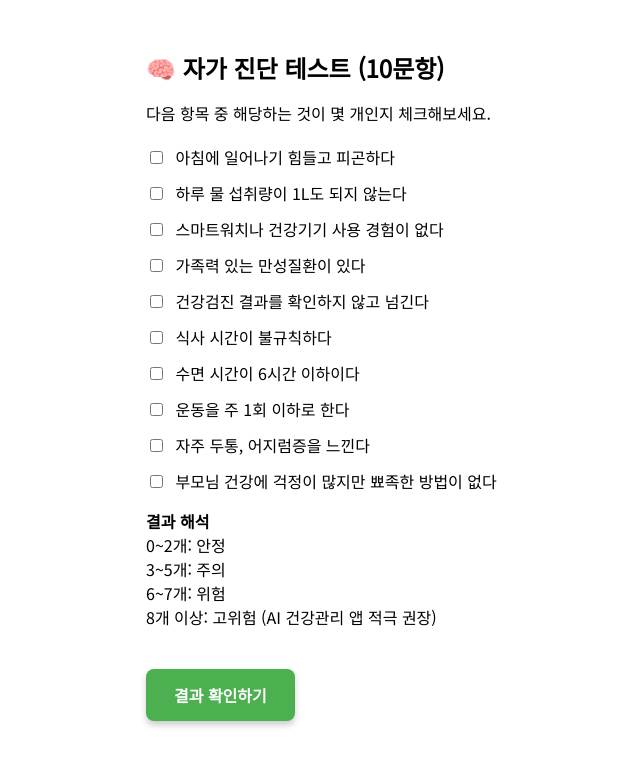
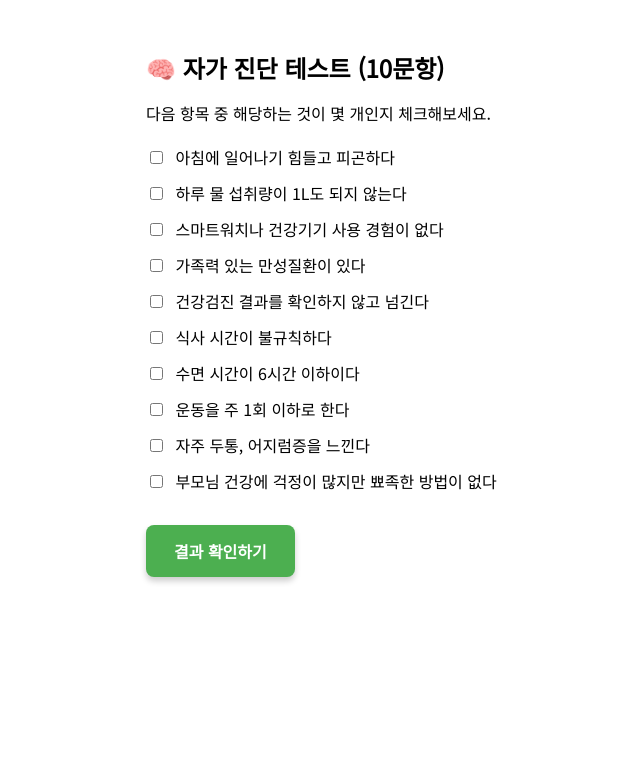
Before and after one commit to BalanceFood1976/ai_health_care, a plain HTML site: page index.html in a window 1280 px wide. Shown: the whole page, without its empty margins (174-814 px from the left). Drawn offline with Linux system fonts and the light colour scheme.

Commit message:
Add files via upload

```diff
--- a/index.html
+++ b/index.html
@@ -65,12 +65,7 @@
     <label><input type="checkbox"> 운동을 주 1회 이하로 한다</label>
     <label><input type="checkbox"> 자주 두통, 어지럼증을 느낀다</label>
     <label><input type="checkbox"> 부모님 건강에 걱정이 많지만 뾰족한 방법이 없다</label>
-    <p><b>결과 해석</b><br>
-      0~2개: 안정<br>
-      3~5개: 주의<br>
-      6~7개: 위험<br>
-      8개 이상: 고위험 (AI 건강관리 앱 적극 권장)
-    </p>
+
     <button onclick="checkResult()" type="button">결과 확인하기</button>
   </form>
   <script>
```
